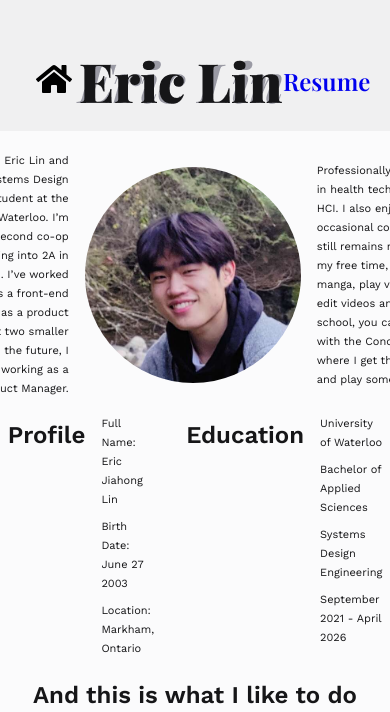
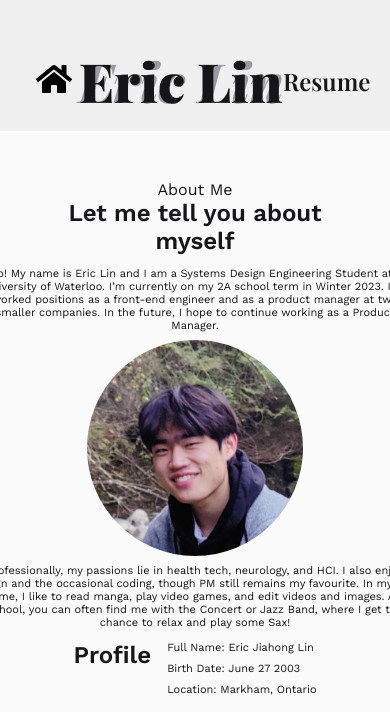
Before and after one commit to ericlinjh/old-personal-website, a React (Create React App) app: page / in a window 390 px wide. Shown: the part 813-1525 px from the top of the page. Built offline with nearby package versions, Linux system fonts and the light colour scheme; a web font is replaced by a local one.

Commit message:
Add support for even smaller screens

```diff
--- a/src/App.js
+++ b/src/App.js
@@ -29,13 +29,13 @@ function App() {
 
       ): (
         <>
-          <Box className="container">
+          <motion.Box className="container" >
             <Header />
             <AboutMe />
             <WorkExperience />
             <Projects />
             <ContactMe />
-          </Box>
+          </motion.Box>
           <VerticalScrollNav />
         </>
       )}
--- a/src/App.scss
+++ b/src/App.scss
@@ -188,6 +188,7 @@ a:visited {
     font-weight: 600;
     font-size: 24px;
     line-height: 32px;
+    color: $neutral-900
   }
 }
 
@@ -207,6 +208,7 @@ a:visited {
   flex-direction: column;
   align-items: center;
   padding: 0px;
+  text-align: center;
 }
 
 .bio {
@@ -449,34 +451,42 @@ a.p2 {
 @media (max-width: 1024px) {
   h1 {
     font-size: 182px;
+    line-height: 213px;
   }
 
   h2 {
     font-size: 122px;
+    line-height: 143px;
   }
 
   h3 {
     font-size: 81px;
+    line-height: 95px;
   }
 
   h4 {
     font-size: 54px;
+    line-height: 63px;
   }
 
   h5 {
     font-size: 36px;
+    line-height: 42px;
   }
 
   h6 {
     font-size: 24px;
+    line-height: 28px;
   }
 
   .p1 {
     font-size: 16px;
+    line-height: 19px;
   }
 
   .p2 {
     font-size: 11px;
+    line-height: 13px;
   }
 
   .bio {
@@ -513,3 +523,96 @@ a.p2 {
     display: none;
   }
 }
+
+@media (max-width: 768px) {
+
+  .intro-text {
+    gap: 16px;
+
+    h3 {
+      font-size: 54px;
+      line-height: 63px;
+    }
+  }
+
+  #logo-front {
+    font-size: 122px;
+    line-height: 143px;
+  }
+
+  #logo-back {
+    font-size: 122px;
+    line-height: 143px;
+  }
+
+  #roles {
+    font-size: 16px;
+    line-height: 19px;
+  }
+
+  #about-me, #work-experience, #projects {
+    gap: 12px;
+  }
+
+  .bio {
+    gap: 8px;
+    flex-direction: column;
+
+    p:first-child {
+      text-align: center;
+    }
+
+    p {
+      text-align: center;
+      width: 448px;
+    }
+
+    img {
+      width: 220px;
+    }
+  }
+
+  .details {
+    gap: 16px;
+    flex-direction: column;
+    align-items: center;
+  }
+
+  .interests {
+    display: none;
+  }
+
+  .row-panels{
+    gap: 8px;
+    flex-direction: column;
+  }
+
+  .work-panel {
+    width: 448px;
+
+    img {
+      width: 220px;
+    }
+  }
+
+  .work-description {
+    width: 448px;
+  }
+
+  .project-panel {
+    gap: 8px;
+    flex-direction: column;
+
+    img {
+      width: 300px;
+    }
+  }
+
+  .project-blurb {
+    width: 448px;
+  }
+
+  #contact-text {
+    width: 448px;
+  }
+}
--- a/src/components/AboutMe.jsx
+++ b/src/components/AboutMe.jsx
@@ -12,7 +12,7 @@ export default function AboutMe () {
             </Box>
             <Box className="bio">
                 <p className='p2'>Hello! My name is Eric Lin and I am a Systems Design Engineering Student at the University of Waterloo.
-                I’m currently on my second co-op term, heading into 2A in Winter 2023.
+                I’m currently on my 2A school term in Winter 2023.
                 I’ve worked positions as a front-end engineer and as a product manager at two smaller companies.
                 In the future, I hope to continue working as a Product Manager.</p>
                 <img src={eric} alt="Portrait of Me" id="portrait"/>
--- a/src/components/Intro.jsx
+++ b/src/components/Intro.jsx
@@ -107,8 +107,8 @@ const Intro = ({ setLoading }) => {
                             duration: 1
                         }
                     }}>
-                    <h1 style={{fontWeight: 900, zIndex: "2"}}>Eric Lin</h1>
-                    <h1 style={{fontWeight: 900, position: "absolute", color: "#9A9AA4"}}><em>Eric Lin</em></h1>
+                    <h1 style={{fontWeight: 900, zIndex: "2"}} id="logo-front">Eric Lin</h1>
+                    <h1 style={{fontWeight: 900, position: "absolute", color: "#9A9AA4"}} id="logo-back"><em>Eric Lin</em></h1>
                 </motion.div>
                 <Box style={{display: "flex", alignItems: "center", flexDirection: "column"}}>
                     <motion.h6 initial={{opacity: 0}}
@@ -119,7 +119,7 @@ const Intro = ({ setLoading }) => {
                             delay: 3.5,
                             duration: 1
                         }
-                    }} onAnimationComplete={() => setLoading(false)}>Student | Product Manager | Front-End Developer</motion.h6>
+                    }} onAnimationComplete={() => setLoading(false)} id="roles">Student | Product Manager | Front-End Developer</motion.h6>
                 </Box>
             </Box>
         </motion.div>
--- a/src/components/WorkExperience.jsx
+++ b/src/components/WorkExperience.jsx
@@ -19,13 +19,16 @@ export default function WorkExperience () {
                         <p className="p2">Sep 2022 - Dec 2022</p>
                     </Box>
                     <img src={novapreview} alt="Nova Image Preview"/>
-                    <p className="p2 work-description">Worked with the Experience Pod, a group of 8 engineers focused on front-end improvements to Nova’s Hub.
-                    Designed, documented, and presented new features and improvements using Figma and JIRA.
-                    Organized and oversaw biweekly sprints, assigning and planning the correct amount of the tickets to the appropriate workers.
-                    Conducted user research on 200+ users through A/B testing and use of SmartLook.
-                    Wrote, optimized, and analyzed MySQL queries to better understand usage of different features.</p>
-                    <Box className="additional-info">
-                        <Box className="skills-list">
+                    <p className="p2 work-description">Worked closely with a group of 13 engineers focused on front‑end features throughout all stages of scrum software
+                                                        development.
+                                                        Designed and documented UI and UX Flow Prototypes for 30+ features and improvements using Figma.
+                                                        Organized and oversaw biweekly sprints, assigning and planning the correct amount of the tickets to the appropriate
+                                                        workers.
+                                                        Conducted user research on 200 clients and 3,000 platform users through A/B testing, analyzing customer data trends,
+                                                        and use of SmartLook.
+                                                        Wrote, optimized, and analyzed 25+ MySQL queries to better understand usage of different features and options.</p>
+                            <Box className="additional-info">
+                                <Box className="skills-list">
                             <p className="p3">Figma</p>
                             <p className="p3">JIRA</p>
                             <p className="p3">MySQL</p>
```
